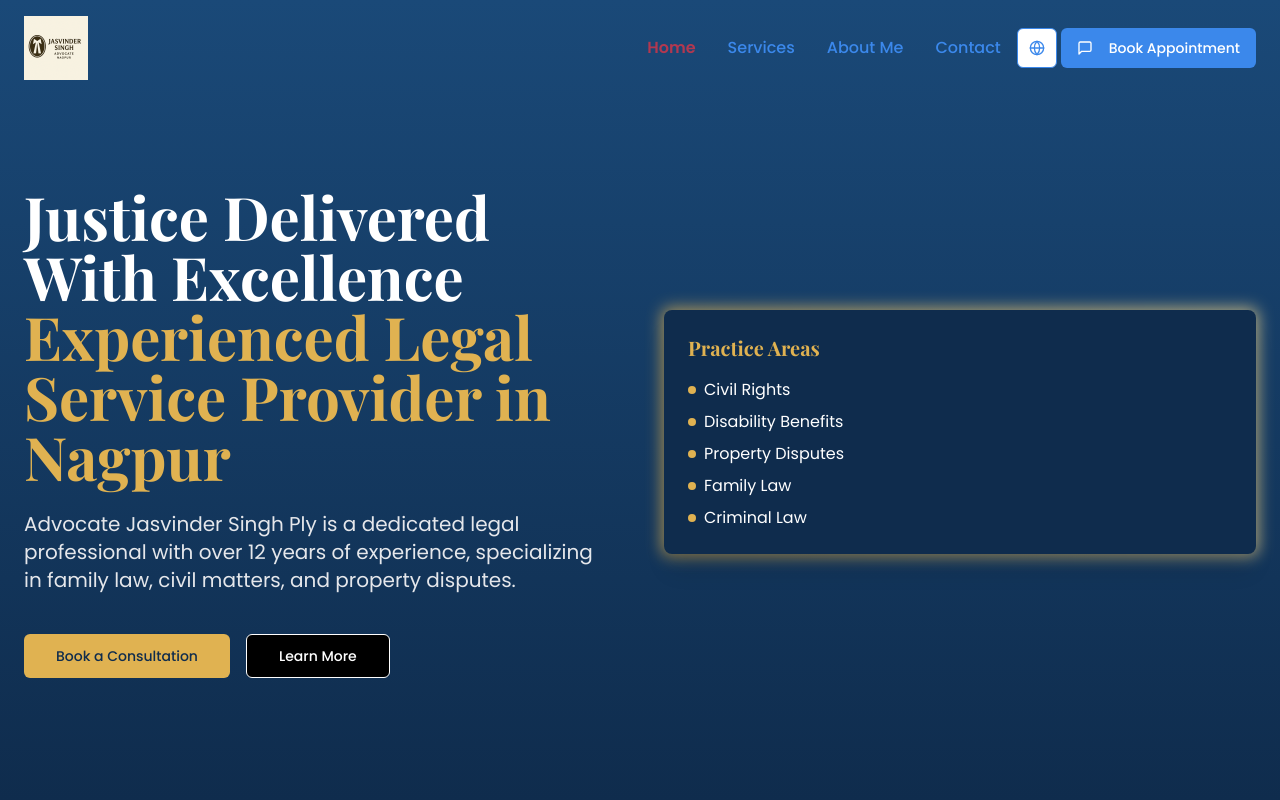
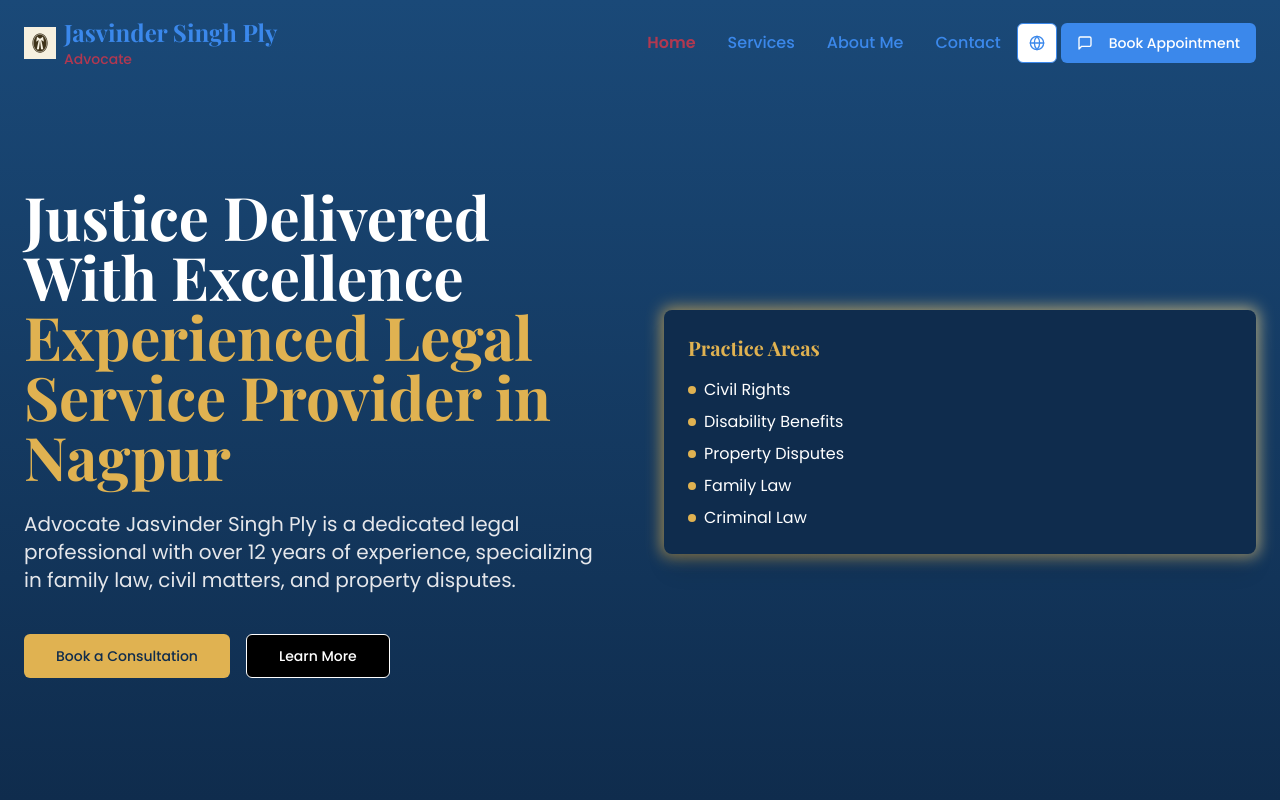
Before and after one commit to ProdSatpal/advjsply, a React (Vite) app: page / in a window 1280 px wide. Shown: the top 800 px of the page. Built offline with nearby package versions, Linux system fonts and the light colour scheme.

Commit message:
Revert Navbar changes
Reverts changes to the Navbar component.

```diff
--- a/src/components/Navbar.tsx
+++ b/src/components/Navbar.tsx
@@ -34,12 +34,16 @@ const Navbar = () => {
   return <nav className={`fixed w-full z-50 transition-all duration-300 ${isScrolled ? 'bg-white shadow-md py-2' : 'bg-transparent py-4'}`}>
       <div className="container mx-auto px-4 md:px-6">
         <div className="flex items-center justify-between">
-          <Link to="/" className="flex items-center">
+          <Link to="/" className="flex items-center gap-2">
             <img
-              src="/lovable-uploads/cef6e4bc-a749-401d-823e-e500949b4640.png"
-              alt="Jasvinder Singh Advocate Logo"
-              className="h-14 md:h-16"
+              src="/lovable-uploads/6795a458-ebea-458e-94bf-ab9fa91a8700.png"
+              alt="Legal Symbol"
+              className="h-8 w-8"
             />
+            <div className="py-0">
+              <span className="text-2xl font-serif font-bold text-theme-blue">Jasvinder Singh Ply</span>
+              <div className="text-sm font-medium text-theme-red">{t('advocate')}</div>
+            </div>
           </Link>
 
           {/* Desktop Menu */}
```
Also changed, not shown: public/lovable-uploads/6795a458-ebea-458e-94bf-ab9fa91a8700.png (added).
